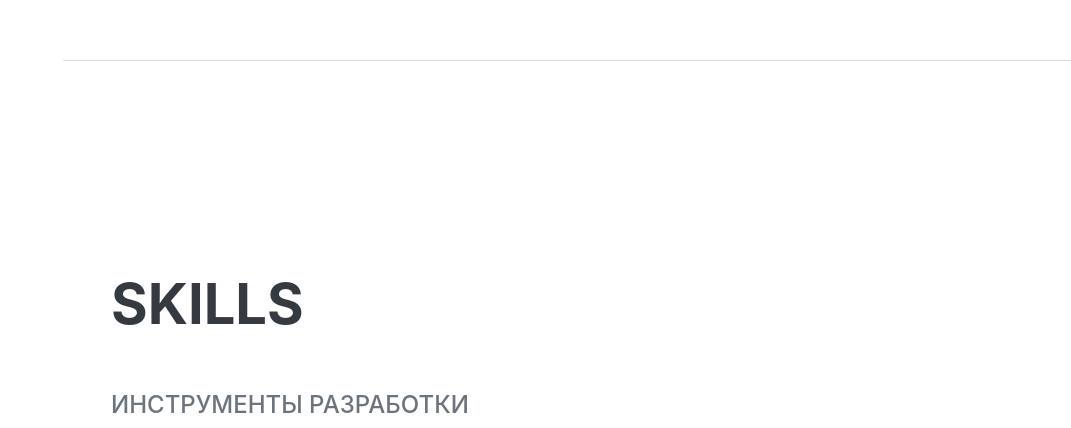
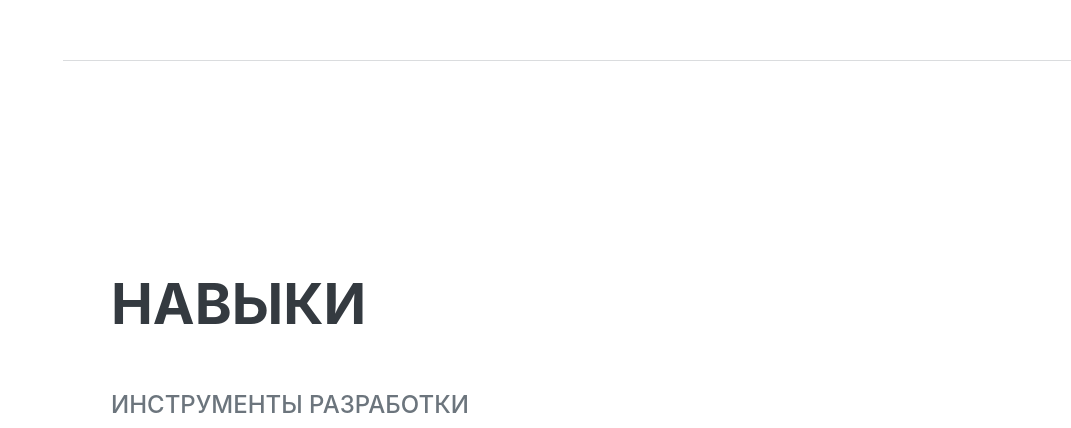
Before and after one commit to evidnc/evidnc.github.io, a plain HTML site: page index.html in a window 1280 px wide. Shown: the part 2342-2770 px from the top of the page, without its empty margins (209-1280 px from the left). Drawn offline with nearby package versions, Linux system fonts and the light colour scheme; a web font is replaced by a local one.

Commit message:
Update index.html

```diff
--- a/index.html
+++ b/index.html
@@ -84,7 +84,7 @@
             <hr class="m-0" />
             <section class="resume-section" id="skills">
                 <div class="resume-section-content">
-                    <h2 class="mb-5">Skills</h2>
+                    <h2 class="mb-5">Навыки</h2>
                     <div class="subheading mb-3">Инструменты разработки</div>
                     <ul class="list-inline dev-icons">
                         <li class="list-inline-item"><i class="fab fa-html5"></i></li>
```
